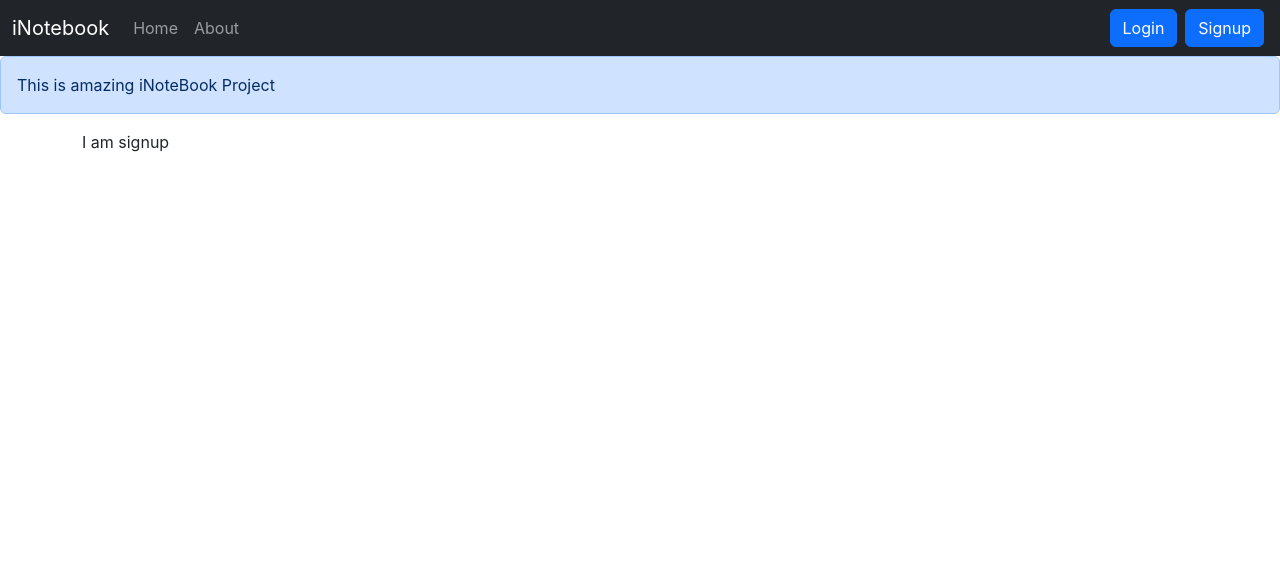
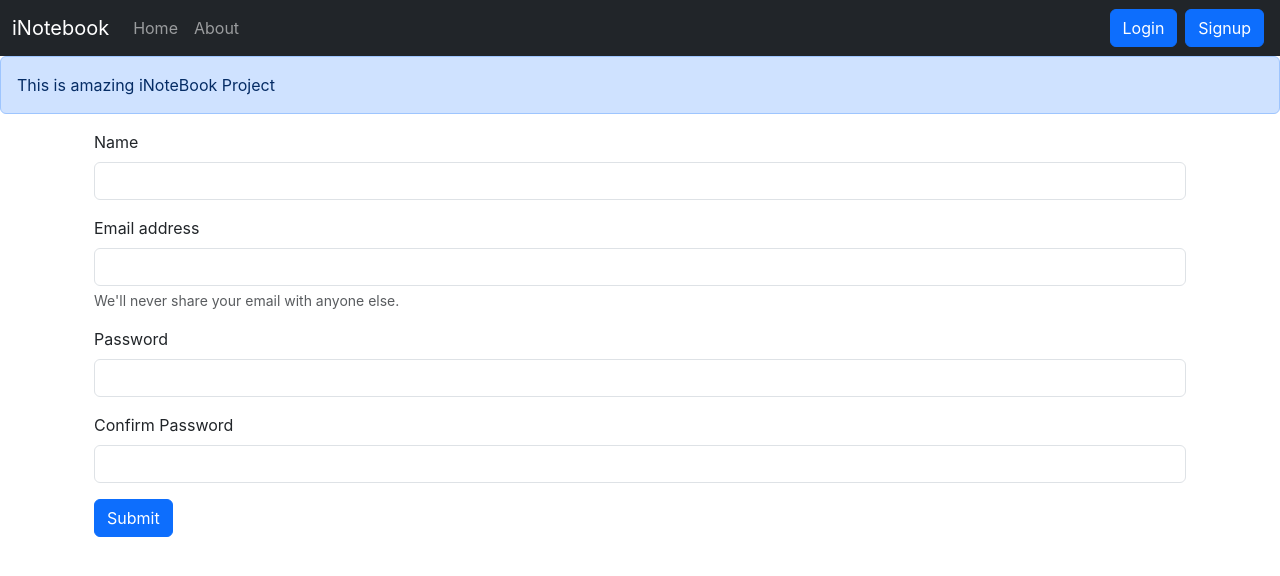
Before and after one commit to rajakumar4182/iNoteBook, a React (Create React App) app: page /signup in a window 1280 px wide. Shown: the top 576 px of the page. Built offline with nearby package versions, Linux system fonts and the light colour scheme.

Commit message:
Adding signup component

```diff
--- a/src/components/Login.js
+++ b/src/components/Login.js
@@ -21,7 +21,7 @@
     console.log(json);
     if (json.success) {
       //save the authToken and redirect
-      localStorage.setItem("toke", json.authtoken);
+      localStorage.setItem("token", json.authtoken);
       navigate("/");
     } else {
       alert("Invalid credentials");
--- a/src/components/Signup.js
+++ b/src/components/Signup.js
@@ -1,7 +1,111 @@
-import React from "react";
+import React, { useState } from "react";
+import { useNavigate } from "react-router-dom";
 
 const Signup = () => {
-  return <div>I am signup</div>;
+  const [credentials, setCredentials] = useState({
+    name: "",
+    email: "",
+    password: "",
+    cpassword: "",
+  });
+  const navigate = useNavigate();
+  const handleSubmit = async (e) => {
+    e.preventDefault();
+    const { name, email, password } = credentials;
+    const response = await fetch("http://localhost:5001/api/auth/createuser", {
+      method: "POST",
+      headers: {
+        "Content-Type": "application/json",
+      },
+      body: JSON.stringify({
+        name,
+        email,
+        password,
+      }),
+    });
+    const json = await response.json();
+    console.log(json);
+    if (json.success) {
+      //save the authToken and redirect
+      localStorage.setItem("token", json.authtoken);
+      navigate("/");
+    } else {
+      alert("Invalid credentials");
+    }
+  };
+
+  const onChange = (e) => {
+    setCredentials({ ...credentials, [e.target.name]: e.target.value });
+  };
+  return (
+    <div className="container">
+      <form onSubmit={handleSubmit}>
+        <div className="mb-3">
+          <label htmlFor="name" className="form-label">
+            Name
+          </label>
+          <input
+            type="text"
+            className="form-control"
+            id="name"
+            name="name"
+            onChange={onChange}
+            aria-describedby="emailHelp"
+          />
+        </div>
+
+        <div className="mb-3">
+          <label htmlFor="email" className="form-label">
+            Email address
+          </label>
+          <input
+            type="email"
+            className="form-control"
+            id="email"
+            name="email"
+            onChange={onChange}
+            aria-describedby="emailHelp"
+          />
+          <div id="emailHelp" className="form-text">
+            We'll never share your email with anyone else.
+          </div>
+        </div>
+
+        <div className="mb-3">
+          <label htmlFor="password" className="form-label">
+            Password
+          </label>
+          <input
+            type="password"
+            className="form-control"
+            id="password"
+            name="password"
+            onChange={onChange}
+            minLength={5}
+            required
+          />
+        </div>
+        <div className="mb-3">
+          <label htmlFor="cpassword" className="form-label">
+            Confirm Password
+          </label>
+          <input
+            type="password"
+            className="form-control"
+            id="cpassword"
+            name="cpassword"
+            onChange={onChange}
+            minLength={5}
+            required
+          />
+        </div>
+
+        <button type="submit" className="btn btn-primary">
+          Submit
+        </button>
+      </form>
+    </div>
+  );
 };
 
 export default Signup;
```
Also changed, not shown: 1 other file (tests, documents, lock files or other folders).
